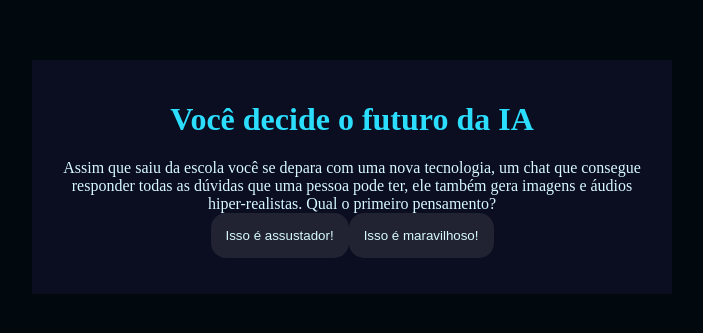
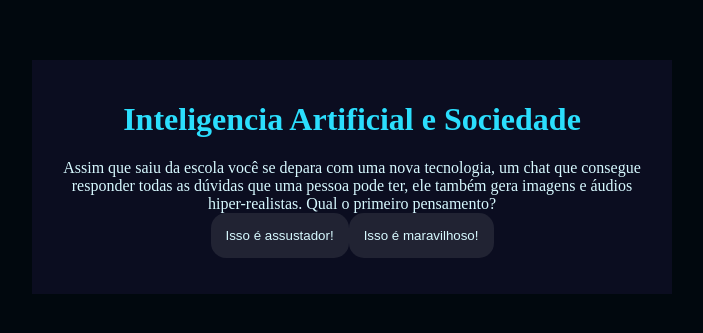
Before and after one commit to ErickaCordeiro/2tri, a plain HTML site: page index.html in a window 1280 px wide. Shown: the part 231-564 px from the top of the page, without its empty margins (288-991 px from the left). Drawn offline with Linux system fonts and the light colour scheme.

Commit message:
Update index.html

```diff
--- a/index.html
+++ b/index.html
@@ -4,11 +4,11 @@
     <meta charset="UTF-8">
     <meta name="viewport" content="width=device-width, initial-scale=1.0">
     <link rel="stylesheet" href="style.css">
-    <title>Você decide o futuro da IA</title>
+    <title>Impacto da Inteligência Artificial na Sociedade</title>
 </head>
 <body>
     <div class="caixa-principal">
-        <h1>Você decide o futuro da IA</h1>
+        <h1>Inteligencia Artificial e Sociedade</h1>
         <div class="caixa-perguntas"></div>
         <div class="caixa-alternativas"></div>
         <div class="caixa-resultado">
```
